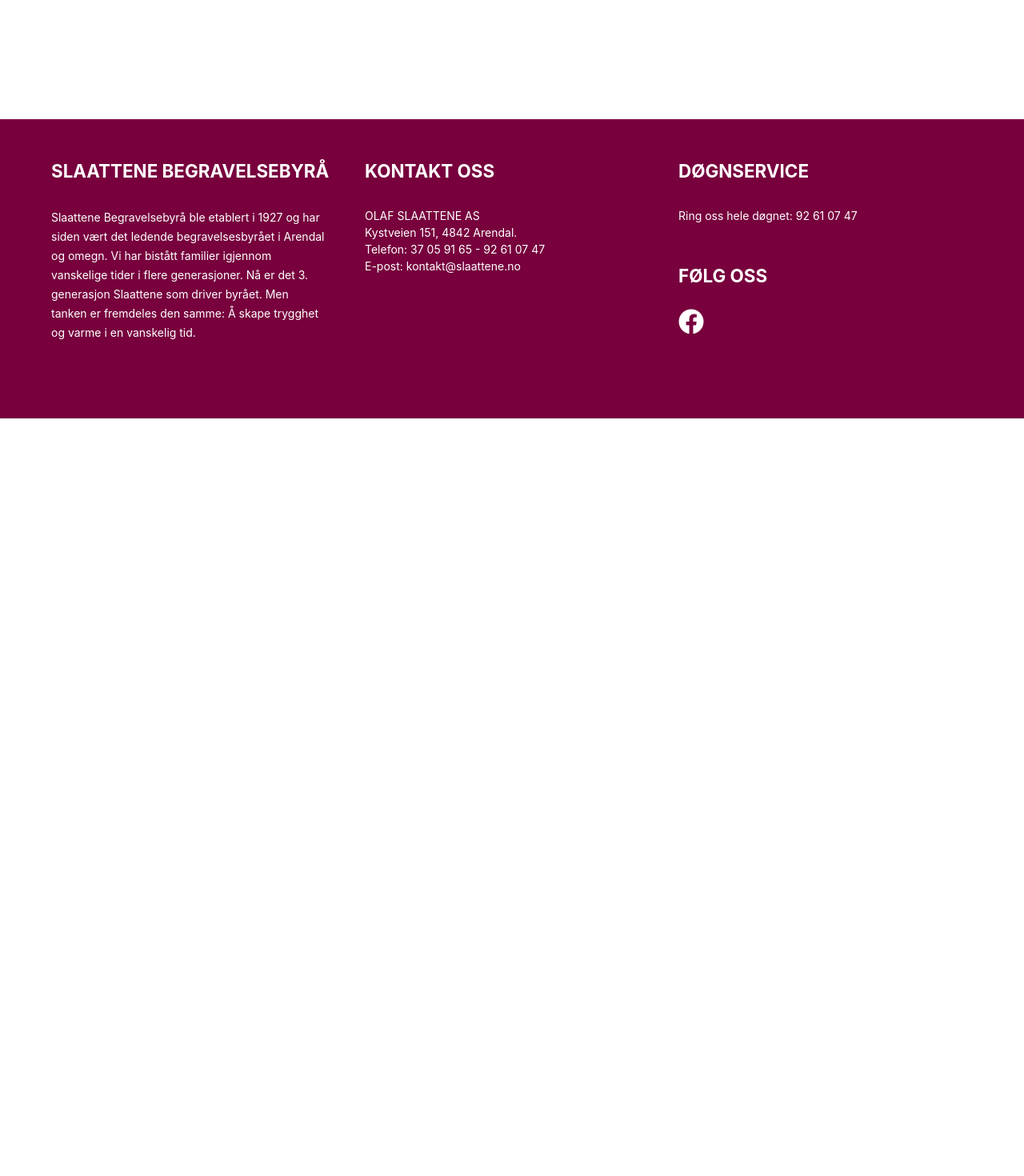
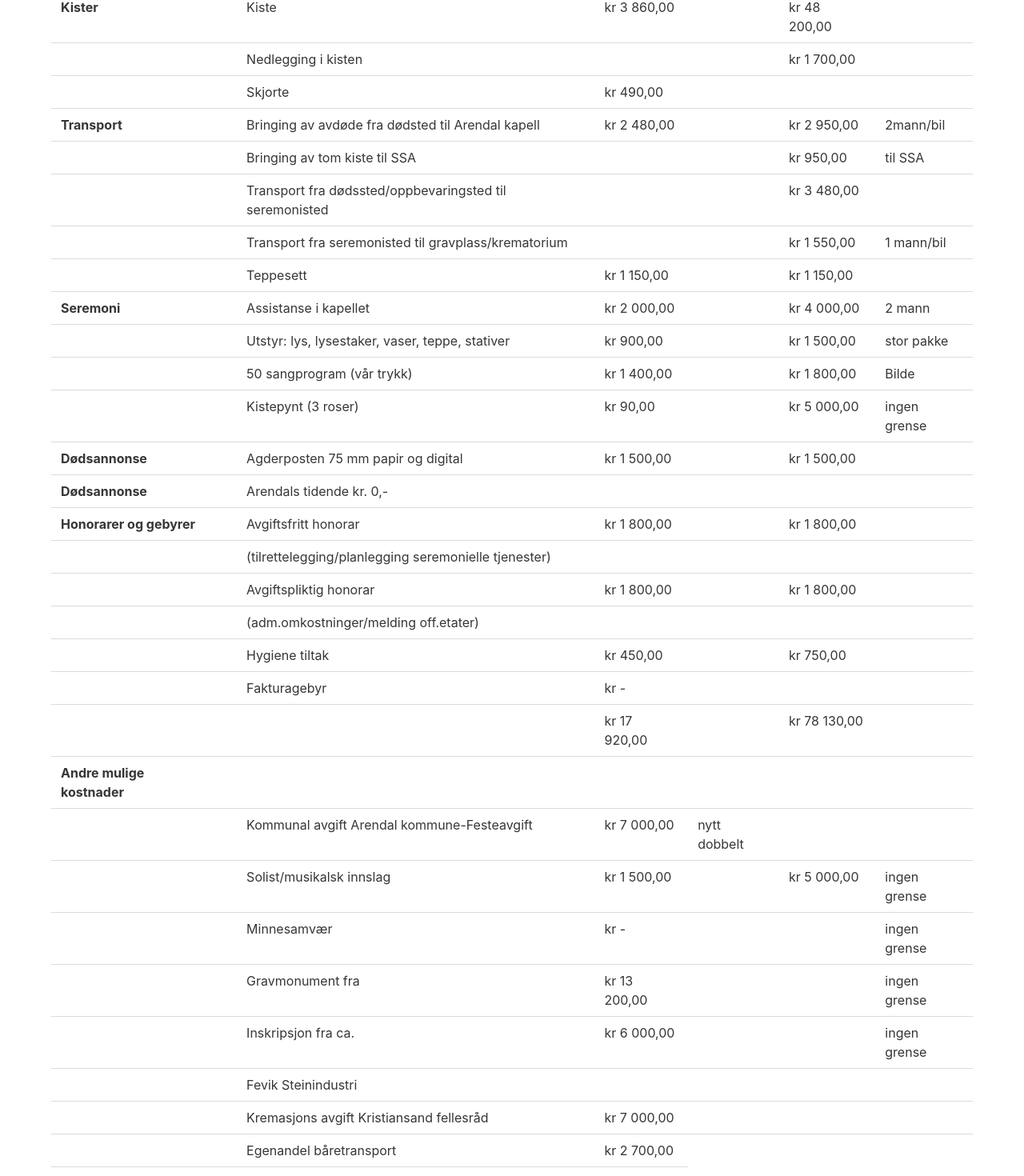
Before and after one commit to olesla/slaattene.no, a SvelteKit app: page /priser-etter-opplysningsplikt in a window 1280 px wide. Before the commit this address had no page. Shown: the part 277-1747 px from the top of the page at 80% size. Before the commit the page ends 800 px from the top, so only its background shows below. Built offline with nearby package versions, Linux system fonts and the light colour scheme.

Commit message:
add opplysningspilkt and fix some bugs

```diff
--- a/src/routes/+layout.svelte
+++ b/src/routes/+layout.svelte
@@ -62,7 +62,7 @@
 							<div class="navbar-dropdown">
 								<a class="navbar-item" href="/hva-koster-en-begravelse">Hva koster en begravelse</a>
 								<a class="navbar-item" href="/valg-av-kiste">Valg av kiste</a>
-								<a class="navbar-item" href="/gravferdsmonumenter"> Gravferdsmonumenter </a>
+								<a class="navbar-item" href="/gravferdsmonumenter">Gravferdsmonumenter</a>
 								<a
 									class="navbar-item"
 									target="_blank"
@@ -71,6 +71,8 @@
 								>
 									Blomster
 								</a>
+
+								<a class="navbar-item" href="/priser-etter-opplysningsplikt">Priser etter opplysningsplikt</a>
 							</div>
 						</div>
 						<a
--- a/src/routes/api/priseksempler/+server.js
+++ b/src/routes/api/priseksempler/+server.js
@@ -14,8 +14,8 @@ const examples = [
 				price: 1800
 			},
 			{
-				name: 'Bårebil med mannskap, 10 km',
-				price: 1980
+				name: 'Bårebil med mannskap, 20 km',
+				price: 2480
 			},
 			{
 				name: 'Nedlegging i kiste',
@@ -48,8 +48,8 @@ const examples = [
 				price: 1800
 			},
 			{
-				name: 'Bårebil med mannskap, 10 km',
-				price: 1980
+				name: 'Bårebil med mannskap, 20 km',
+				price: 2480
 			},
 			{
 				name: 'Assistanse ved seremonien',
@@ -86,12 +86,12 @@ const examples = [
 				price: 1800
 			},
 			{
-				name: 'Bårebil med mannskap, 10 km',
-				price: 1980
+				name: 'Bårebil med mannskap, 20 km',
+				price: 2480
 			},
 			{
-				name: 'Bårebil med mannskap, 10 km',
-				price: 1980
+				name: 'Bårebil med mannskap, 20 km',
+				price: 2480
 			},
 			{
 				name: 'Assistanse ved seremonien',
--- a/src/routes/hva-koster-en-begravelse/+page.svelte
+++ b/src/routes/hva-koster-en-begravelse/+page.svelte
@@ -180,6 +180,5 @@
 		display: flex;
 		flex-direction: column;
 		height: 100%;
-		justify-content: space-between;
 	}
 </style>
--- /dev/null
+++ b/src/routes/priser-etter-opplysningsplikt/+page.svelte
@@ -0,0 +1,291 @@
+<svelte:head>
+	<title>Priser etter opplysningsplikt - Slaattene Begravelsesbyrå</title>
+	<meta name="description" content="Priser etter opplysningsplikt hos Slaattene Begravelsesbyrå - Arendal">
+	<meta property="og:title" content="Priser etter opplysningsplikt">
+	<meta property="og:description" content="Priser etter opplysningsplikt hos Slaattene Begravelsesbyrå - Arendal">
+	<meta property="og:url" content="https://slaattene.no/priser-etter-opplysningsplikt">
+</svelte:head>
+
+<section class="hero is-main">
+	<div class="hero-body is-flex is-justify-content-center">
+		<h1 class="title text-white">Priser etter opplysningsplikt</h1>
+	</div>
+</section>
+
+<section class="section">
+	<div class="container">
+        <table class="table is-mobile">
+            <tr>
+                <td><strong>Kister</strong></td>
+                <td></td>
+                <td>Kiste</td>
+                <td> kr  3 860,00 </td>
+                <td></td>
+                <td> kr  48 200,00 </td>
+                <td></td>
+            </tr>
+            <tr>
+                <td></td>
+                <td></td>
+                <td>Nedlegging i kisten</td>
+                <td>    </td>
+                <td></td>
+                <td> kr  1 700,00 </td>
+                <td></td>
+            </tr>
+            <tr>
+                <td></td>
+                <td></td>
+                <td>Skjorte</td>
+                <td> kr  490,00 </td>
+                <td></td>
+                <td></td>
+                <td></td>
+            </tr>
+            <tr>
+                <td><strong>Transport</strong></td>
+                <td></td>
+                <td>Bringing av avdøde fra dødsted til Arendal kapell</td>
+                <td> kr  2 480,00 </td>
+                <td></td>
+                <td> kr  2 950,00 </td>
+                <td>2mann/bil</td>
+            </tr>
+            <tr>
+                <td></td>
+                <td></td>
+                <td>Bringing av tom kiste til SSA</td>
+                <td></td>
+                <td></td>
+                <td> kr  950,00 </td>
+                <td>til SSA</td>
+            </tr>
+            <tr>
+                <td></td>
+                <td></td>
+                <td>Transport fra dødssted/oppbevaringsted til seremonisted</td>
+                <td></td>
+                <td></td>
+                <td> kr  3 480,00 </td>
+                <td></td>
+            </tr>
+            <tr>
+                <td></td>
+                <td></td>
+                <td>Transport fra seremonisted til gravplass/krematorium</td>
+                <td></td>
+                <td></td>
+                <td> kr  1 550,00 </td>
+                <td>1 mann/bil</td>
+            </tr>
+            <tr>
+                <td></td>
+                <td></td>
+                <td>Teppesett</td>
+                <td> kr  1 150,00 </td>
+                <td></td>
+                <td> kr  1 150,00 </td>
+                <td></td>
+            </tr>
+            <tr>
+                <td><strong>Seremoni</strong></td>
+                <td></td>
+                <td>Assistanse i kapellet</td>
+                <td> kr  2 000,00 </td>
+                <td></td>
+                <td> kr  4 000,00 </td>
+                <td>2 mann</td>
+            </tr>
+            <tr>
+                <td></td>
+                <td></td>
+                <td>Utstyr: lys, lysestaker, vaser, teppe, stativer</td>
+                <td> kr  900,00 </td>
+                <td></td>
+                <td> kr  1 500,00 </td>
+                <td>stor pakke</td>
+            </tr>
+            <tr>
+                <td></td>
+                <td></td>
+                <td>50 sangprogram (vår trykk)</td>
+                <td> kr  1 400,00 </td>
+                <td></td>
+                <td> kr  1 800,00 </td>
+                <td>Bilde</td>
+            </tr>
+            <tr>
+                <td></td>
+                <td></td>
+                <td>Kistepynt (3 roser)</td>
+                <td> kr  90,00 </td>
+                <td></td>
+                <td> kr  5 000,00 </td>
+                <td>ingen grense</td>
+            </tr>
+            <tr>
+                <td><strong>Dødsannonse</strong></td>
+                <td></td>
+                <td>Agderposten 75 mm papir og digital</td>
+                <td> kr  1 500,00 </td>
+                <td></td>
+                <td> kr  1 500,00 </td>
+                <td></td>
+            </tr>
+            <tr>
+                <td><strong>Dødsannonse</strong></td>
+                <td></td>
+                <td>Arendals tidende kr. 0,-</td>
+                <td></td>
+                <td></td>
+                <td></td>
+                <td></td>
+            </tr>
+            <tr>
+                <td><strong>Honorarer og gebyrer</strong></td>
+                <td></td>
+                <td>Avgiftsfritt honorar</td>
+                <td> kr  1 800,00 </td>
+                <td></td>
+                <td> kr  1 800,00 </td>
+                <td></td>
+            </tr>
+            <tr>
+                <td></td>
+                <td></td>
+                <td>(tilrettelegging/planlegging seremonielle tjenester)</td>
+                <td></td>
+                <td></td>
+                <td></td>
+                <td></td>
+            </tr>
+            <tr>
+                <td></td>
+                <td></td>
+                <td>Avgiftspliktig honorar</td>
+                <td> kr  1 800,00 </td>
+                <td></td>
+                <td> kr  1 800,00 </td>
+                <td></td>
+            </tr>
+            <tr>
+                <td></td>
+                <td></td>
+                <td>(adm.omkostninger/melding off.etater)</td>
+                <td></td>
+                <td></td>
+                <td></td>
+                <td></td>
+            </tr>
+            <tr>
+                <td></td>
+                <td></td>
+                <td>Hygiene tiltak</td>
+                <td> kr  450,00 </td>
+                <td></td>
+                <td> kr  750,00 </td>
+                <td></td>
+            </tr>
+            <tr>
+                <td></td>
+                <td></td>
+                <td>Fakturagebyr</td>
+                <td> kr  -   </td>
+                <td></td>
+                <td></td>
+                <td></td>
+            </tr>
+            <tr>
+                <td></td>
+                <td></td>
+                <td></td>
+                <td> kr  17 920,00 </td>
+                <td></td>
+                <td> kr  78 130,00 </td>
+                <td></td>
+            </tr>
+            <tr>
+                <td><strong>Andre mulige kostnader</strong></td>
+                <td></td>
+                <td></td>
+                <td></td>
+                <td></td>
+                <td></td>
+                <td></td>
+            </tr>
+            <tr>
+                <td></td>
+                <td></td>
+                <td>Kommunal avgift Arendal kommune-Festeavgift</td>
+                <td> kr  7 000,00 </td>
+                <td>nytt dobbelt</td>
+                <td></td>
+                <td></td>
+            </tr>
+            <tr>
+                <td></td>
+                <td></td>
+                <td>Solist/musikalsk innslag</td>
+                <td> kr  1 500,00 </td>
+                <td></td>
+                <td> kr  5 000,00 </td>
+                <td>ingen grense</td>
+            </tr>
+            <tr>
+                <td></td>
+                <td></td>
+                <td>Minnesamvær</td>
+                <td> kr  -   </td>
+                <td></td>
+                <td></td>
+                <td>ingen grense</td>
+            </tr>
+            <tr>
+                <td></td>
+                <td></td>
+                <td>Gravmonument fra</td>
+                <td> kr  13 200,00 </td>
+                <td></td>
+                <td></td>
+                <td>ingen grense</td>
+            </tr>
+            <tr>
+                <td></td>
+                <td></td>
+                <td>Inskripsjon fra ca.</td>
+                <td> kr  6 000,00 </td>
+                <td></td>
+                <td></td>
+                <td>ingen grense</td>
+            </tr>
+            <tr>
+                <td></td>
+                <td></td>
+                <td>Fevik Steinindustri</td>
+                <td></td>
+                <td></td>
+                <td></td>
+                <td></td>
+            </tr>
+            <tr>
+                <td></td>
+                <td></td>
+                <td>Kremasjons avgift   Kristiansand fellesråd</td>
+                <td>kr 7 000,00</td>
+                <td></td>
+                <td></td>
+                <td></td>
+            </tr>
+            <tr>
+                <td></td>
+                <td></td>
+                <td>Egenandel båretransport</td>
+                <td>kr 2 700,00</td>
+            </tr>
+        </table>
+	</div>
+</section>
+
+<style scoped>
+
+</style>
--- a/src/routes/sitemap.xml/+server.js
+++ b/src/routes/sitemap.xml/+server.js
@@ -45,6 +45,11 @@ export async function GET() {
 			<changefreq>daily</changefreq>
 			<priority>0.7</priority>
 		</url>
+		<url>
+			<loc>https://slaattene.no/priser-etter-opplysningsplikt/</loc>
+			<changefreq>daily</changefreq>
+			<priority>0.7</priority>
+		</url>
 	</urlset>`.trim(),
 		{
 			headers: {
```
